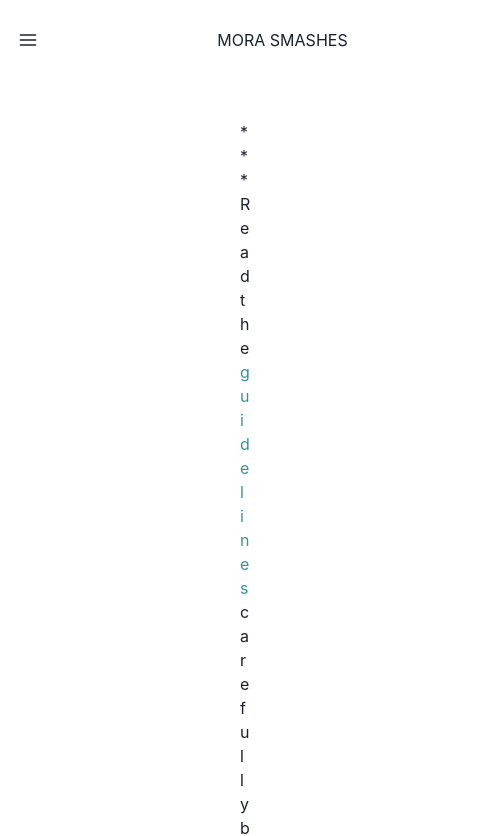
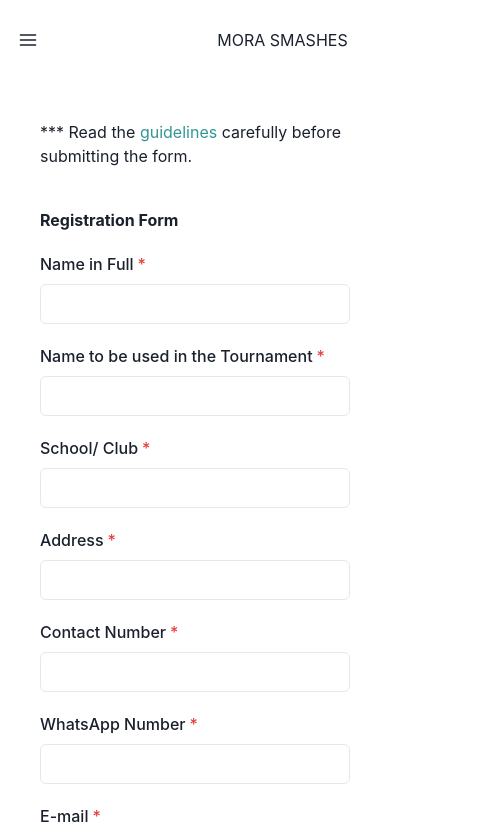
Before and after one commit to Mora-TT/web, a React (Create React App) app: page /form in a window 390 px wide. Shown: the top 836 px of the page, 480 px wide, since content can reach past the window. Built offline with nearby package versions, Linux system fonts and the light colour scheme.

Commit message:
Apply responsiveness to the pages

```diff
--- a/src/views/form.js
+++ b/src/views/form.js
@@ -41,11 +41,11 @@
   return (
     <div>
 
-      <Box borderRadius='md' bg='tomato' px={30} h={8} paddingTop={5}>
+      <Box borderRadius='md' bg='tomato' px={5} h={8} paddingTop={5}>
 
         <p >*** Read the <Link color='teal.500' href='/guidelines'>guidelines</Link> carefully before submitting the form.</p>
 
-        <Heading as='h1' size='xl' paddingBottom={5} paddingTop={10} noOfLines={1} >
+        <Heading as='h1' size='0.5xl' paddingBottom={5} paddingTop={10} noOfLines={1} >
           Registration Form
         </Heading>
 
```
